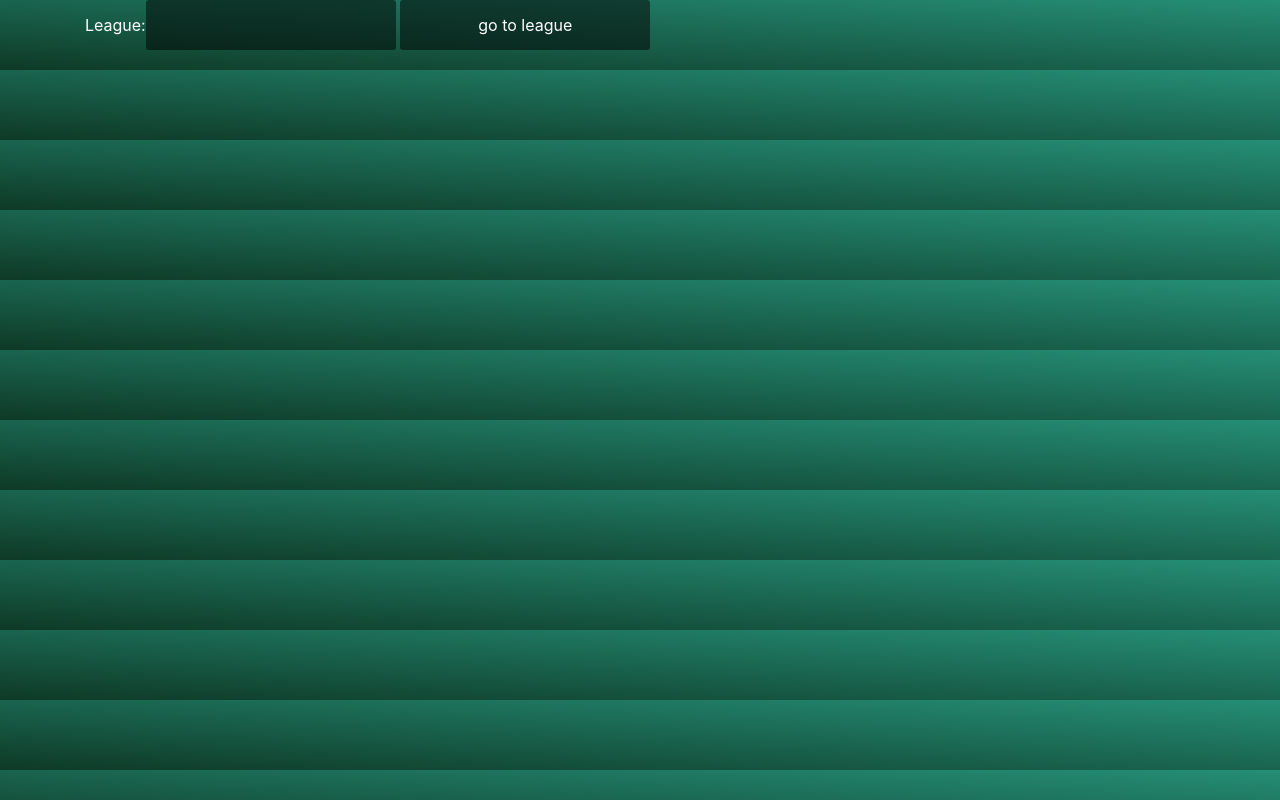
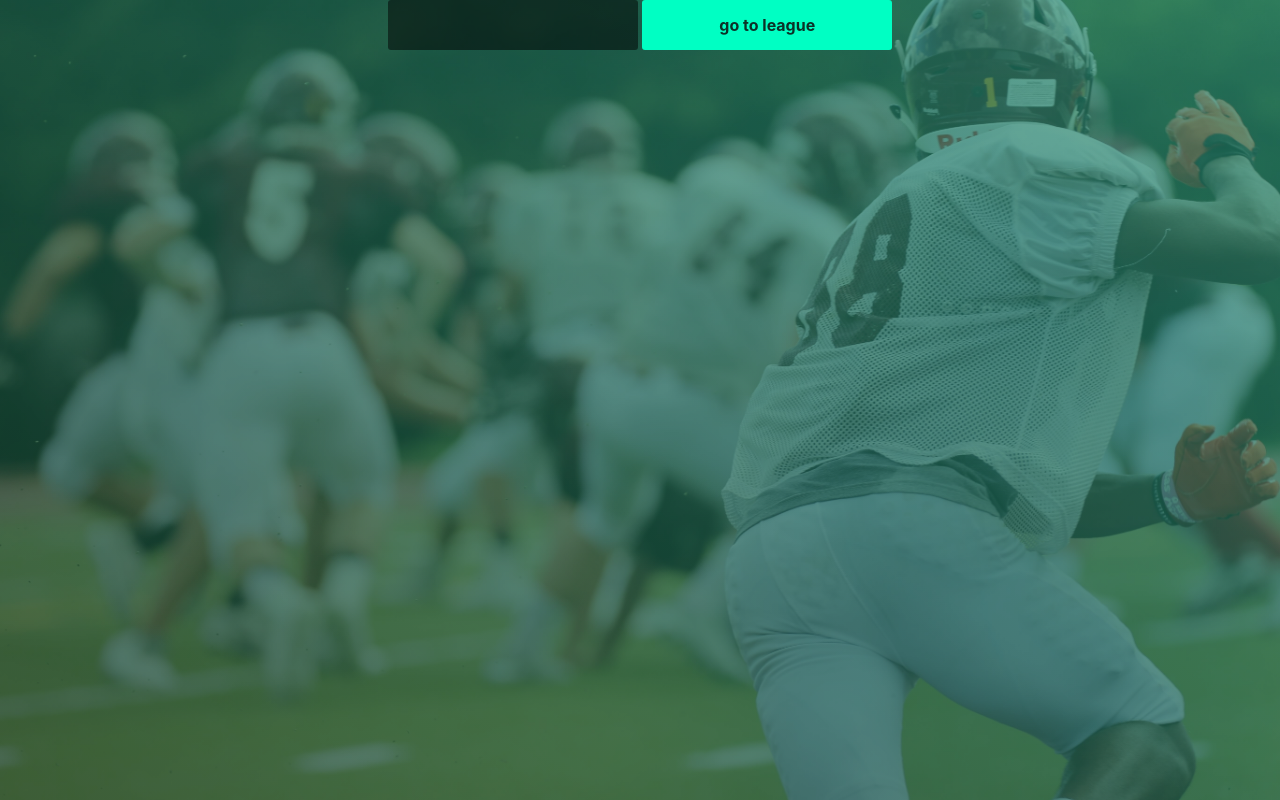
Before and after one commit to pperone/leaguehq, a Django app: page / in a window 1280 px wide. Run offline with Django 3.2, Linux system fonts and the light colour scheme; some libraries are stand-ins or nearby versions.

Commit message:
Styling index form

```diff
--- a/room/forms.py
+++ b/room/forms.py
@@ -1,4 +1,4 @@
 from django import forms
 
 class SearchForm(forms.Form):
-    league = forms.IntegerField(required=True)
+    league = forms.IntegerField(required=True, label='')
--- a/room/static/css/styles.css
+++ b/room/static/css/styles.css
@@ -16,6 +16,18 @@ input {
 }
 
 button {
+    -webkit-appearance: none;
+    padding: 10px;
+    background-color: #00ffc3;
+    border-radius: 3px;
+    border: none;
+    font-weight: bold;
+    width: 250px;
+    height: 50px;
+    color: #0c3127;
+}
+
+.button {
     -webkit-appearance: none;
     padding: 10px;
     background-color: #00ffc3;
@@ -60,6 +72,18 @@ textarea {
 
 #hlcont {
 	padding-top: 20%;
+}
+
+.containerindex {
+  width: 100%;
+  height: 100%;
+  position: absolute;
+  text-align: center;
+  background-image: linear-gradient(to top right, rgb(14,58,39,0.7), rgb(37,142,118,0.7));
+}
+
+.indexform {
+    top: 40%;
 }
 
 .menu {
--- a/room/templates/index.html
+++ b/room/templates/index.html
@@ -11,17 +11,27 @@
     <link rel="stylesheet" href="https://cdnjs.cloudflare.com/ajax/libs/font-awesome/4.7.0/css/font-awesome.min.css">
     <meta charset="utf-8">
     <meta name="viewport" content="width=device-width, initial-scale=1, shrink-to-fit=no">
+
+    <style>
+        { margin: 0; padding: 0; }
+
+        html {
+            background: url('{% static 'img/leaguebg.jpg' %}') no-repeat center center fixed;
+            -webkit-background-size: cover;
+            -moz-background-size: cover;
+            -o-background-size: cover;
+            background-size: cover;
+        }
+    </style>
   </head>
 
   <body>
 
     <!--Content-->
-    <div class="container">
-      <div class="row">
-        <div class="col-lg">
+    <div class="containerindex">
+      <div class="indexform">
           {% block content %}
           {% endblock%}
-        </div>
       </div>
     </div>
 
```
Also changed, not shown: room/static/img/leaguebg.jpg (added), 4 other files.
